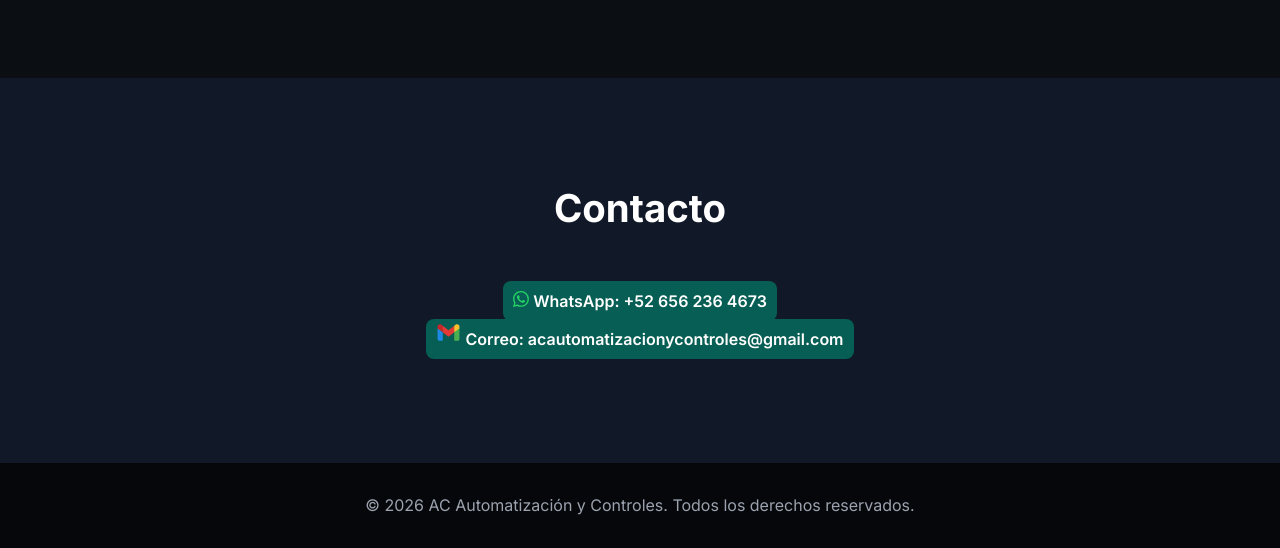
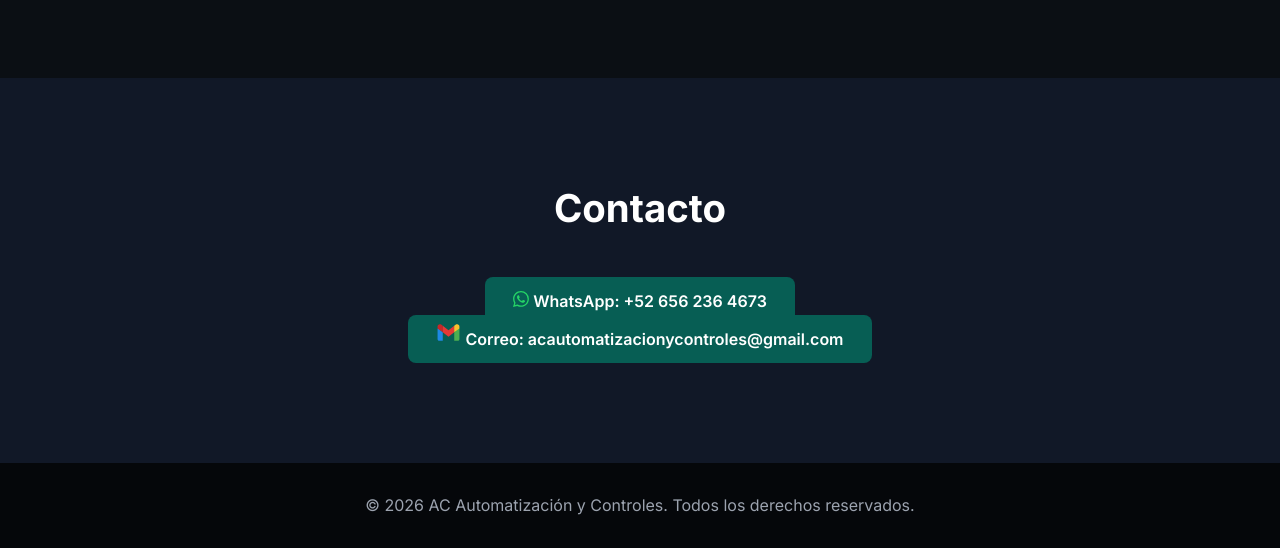
Before and after one commit to acautomatizacionycontroles/ac-automatizacion-controles-web, a plain HTML site: page index.html in a window 1280 px wide. Shown: the part 2953-3501 px from the top of the page. Drawn offline with Linux system fonts and the light colour scheme.

Commit message:
Update style.css

```diff
--- a/style.css
+++ b/style.css
@@ -110,7 +110,7 @@ nav a:hover{
     background: #075e54;
     color:white;
     text-decoration:none;
-    padding:10px 10px;
+    padding:14px 28px;
     border-radius:8px;
     font-weight:600;
     transition:.3s;
```
